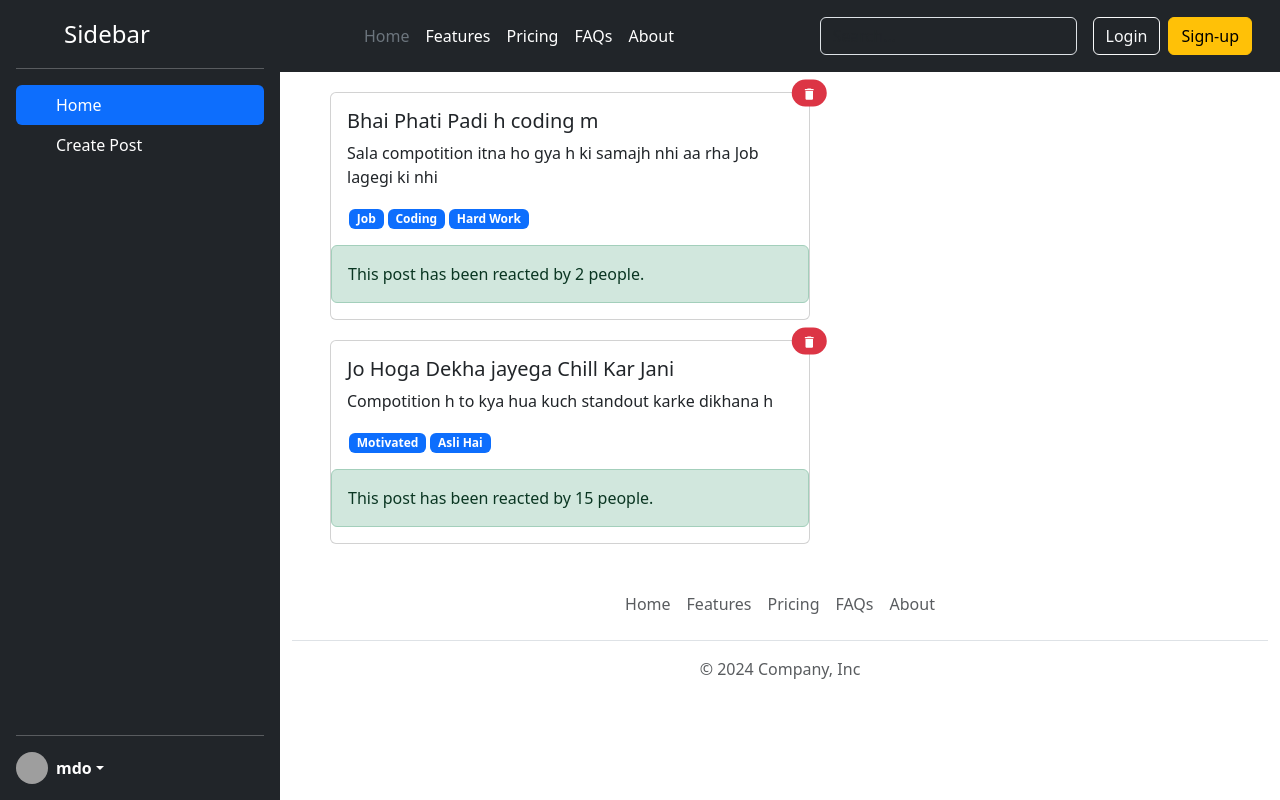
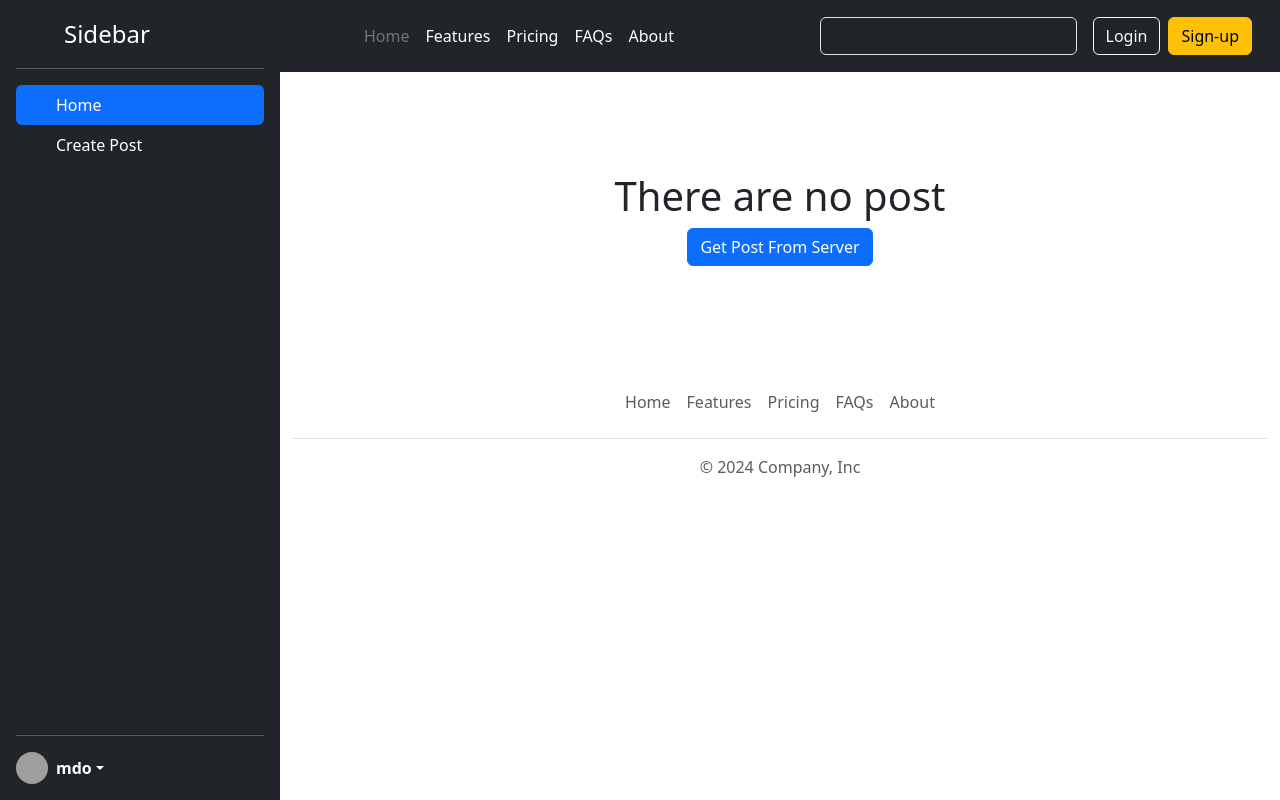
Before and after one commit to Farhan2005etw/Social-Media-Project, a React (Create React App) app: page / in a window 1280 px wide. Built offline with nearby package versions, Linux system fonts and the light colour scheme; grey boxes are pictures that could not be loaded.

Commit message:
add dummy api and resolve like and deslike bug

```diff
--- a/src/App.css
+++ b/src/App.css
@@ -24,7 +24,7 @@
     margin: 0px 2px;
 }
 
-.reaction{
+.reactions{
     width: 100%;
 }
 
@@ -37,3 +37,7 @@
     margin-left: 30%;
     margin-top: 50px;
 }
+
+.welcome-message {
+    margin: 100px 0;
+}
--- a/src/components/Createpost.js
+++ b/src/components/Createpost.js
@@ -8,7 +8,7 @@ const Createpost = () => {
 const userIdElement = useRef();
 const postTitleElement = useRef();
 const postBodyElement = useRef();
-const reactionElement = useRef();
+const reactionsElement = useRef();
 const tagsElement = useRef();
 
 const handleSubmit = (event) => {
@@ -16,19 +16,23 @@ const handleSubmit = (event) => {
   const userId = userIdElement.current.value;
   const postTitle = postTitleElement.current.value;
   const postBody = postBodyElement.current.value;
-  const reaction = reactionElement.current.value;
+  const reactions = {
+    likes: Number(reactionsElement.current.value.split(' ')[0]) || 0,
+    deslikes: Number(reactionsElement.current.value.split(' ')[1]) || 0
+
+  };
   const tags = tagsElement.current.value.split(' ')
 
   userIdElement.current.value = "";
   postTitleElement.current.value = "";
   postBodyElement.current.value = "";
-  reactionElement.current.value = "";
+  reactionsElement.current.value = "";
   tagsElement.current.value = "";
 
 
 
 
-  addPost(userId, postTitle, postBody, reaction, tags);
+  addPost(userId, postTitle, postBody, reactions, tags);
 }
 
     return(
@@ -46,8 +50,8 @@ const handleSubmit = (event) => {
     <textarea ref={postBodyElement} required rows={4} placeholder="Tell us more about it." type="text" className="form-control" id="body" />
   </div>
   <div className="mb-3">
-    <label htmlFor="reaction" className="form-label">Number of Reaction</label>
-    <input ref={reactionElement} required placeholder="How many people reacted" type="text" className="form-control" id="reaction" />
+    <label htmlFor="reactions" className="form-label">Number of reactions</label>
+    <input ref={reactionsElement} required placeholder="How many people reacted" type="text" className="form-control" id="reactions" />
   </div>
   <div className="mb-3">
     <label htmlFor="tags" className="form-label">Enter your Hashtags</label>
--- a/src/components/Post.js
+++ b/src/components/Post.js
@@ -23,8 +23,8 @@ const {deletePost} = useContext(PostList);
 
   </div>
 
-  <div className="alert alert-success reaction" role="alert">
-  This post has been reacted by {post.reaction} people.
+  <div className="alert alert-success reactions" role="alert">
+  This post got Likes: {post.reactions.likes} & Dislikes: {post.reactions.dislikes} by people.
 </div>
 </div>
     );
--- a/src/components/PostList.js
+++ b/src/components/PostList.js
@@ -1,17 +1,28 @@
 import React, { useContext } from "react";
 import Post from "./Post";
-import {PostList as PostListData} from "../store/Post-list-store";
-
+import { PostList as PostListData } from "../store/Post-list-store";
+import WelconmMessage from "./WelcomeMessage";
 
 const PostList = () => {
-    const {postList} = useContext(PostListData)
-return (
-<>
-{postList.map((post) => <Post key={post.id} post={post}/>)}
+  const { postList, addInitialPosts } = useContext(PostListData);
 
-</>
-)
-;
-}
+  const handleGetPostClicked = () => {
+    fetch("https://dummyjson.com/posts")
+      .then((res) => res.json())
+      .then(data => {
+        addInitialPosts(data.posts)
+      });
+  };
+  return (
+    <>
+      {postList.length === 0 && (
+        <WelconmMessage getPostClicked={handleGetPostClicked} />
+      )}
+      {postList.map((post) => (
+        <Post key={post.id} post={post} />
+      ))}
+    </>
+  );
+};
 
 export default PostList;
--- /dev/null
+++ b/src/components/WelcomeMessage.js
@@ -0,0 +1,10 @@
+const WelconmMessage = ({getPostClicked}) => {
+    return(
+
+        <center className="welcome-message"><h1>There are no post</h1>
+        <button type="button" className="btn btn-primary" onClick={getPostClicked} >Get Post From Server</button>
+        </center>
+    );
+};
+
+export default WelconmMessage;
--- a/src/store/Post-list-store.js
+++ b/src/store/Post-list-store.js
@@ -3,7 +3,8 @@ import { createContext, useReducer } from "react";
 export const PostList = createContext({
     postList: [],
     addPost: () => {},
-    deletePost: () => {}
+    deletePost: () => {},
+    addInitialPosts: () => {}
 });
 
 const postListReducer = (currPostList, action) => {
@@ -13,6 +14,8 @@ const postListReducer = (currPostList, action) => {
 
     } else if(action.type === 'ADD_POST') {
         newPostList = [action.payload, ...currPostList]
+    } else if (action.type === 'ADD_INITIAL_POSTS') {
+        newPostList = action.payload.posts;
     }
     return newPostList;
 }
@@ -20,17 +23,17 @@ const postListReducer = (currPostList, action) => {
 
 const PostListProvider = ( {children} ) => {
 
-    const [postList, dispatchPostList] = useReducer(postListReducer, DEFAULT_POST_LIST);
+    const [postList, dispatchPostList] = useReducer(postListReducer, []);
 
 
-    const addPost = (userId, postTitle, postBody, reaction, tags) => {
+    const addPost = (userId, postTitle, postBody, reactions, tags) => {
         dispatchPostList({
             type: 'ADD_POST',
             payload: {
                 id: Date.now(),
                 title: postTitle,
                 body: postBody,
-                reaction: reaction,
+                reactions: reactions,
                 useId: userId,
                 tags: tags,
             }
@@ -48,36 +51,29 @@ const PostListProvider = ( {children} ) => {
         })
     }
 
+    const addInitialPosts = (posts) => {
+        dispatchPostList({
+            type: 'ADD_INITIAL_POSTS',
+            payload: {
+                posts
+            }
+        })
+
+
+    };
+
+
 
     return <PostList.Provider value={{
         postList,
         addPost,
-        deletePost
+        deletePost,
+        addInitialPosts
     }}>
         {children}
     </PostList.Provider>
 
 };
 
-const DEFAULT_POST_LIST = [
-    {
-        id: "1",
-        title: "Bhai Phati Padi h coding m",
-        body: "Sala compotition itna ho gya h ki samajh nhi aa rha Job lagegi ki nhi",
-        reaction: 2,
-        useId: "user-8",
-        tags: ["Job", "Coding", "Hard Work"]
-
-    },
-    {
-        id: "2",
-        title: "Jo Hoga Dekha jayega Chill Kar Jani",
-        body: "Compotition h to kya hua kuch standout karke dikhana h",
-        reaction: 15,
-        useId: "user-10",
-        tags: ["Motivated", "Asli Hai"]
-
-    }
-]
 
 export default PostListProvider;
```
